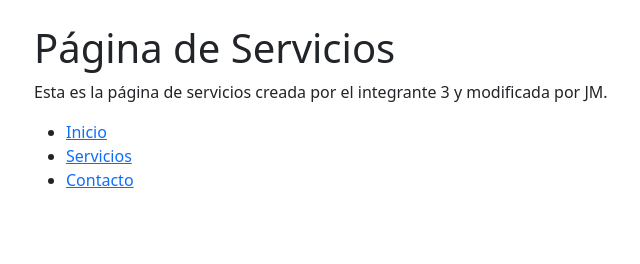
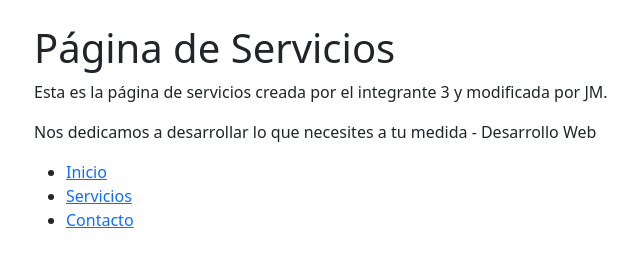
Before and after one commit to Isaac7uiz/uso-de-GIT-3grupo, a plain HTML site: page services.html in a window 1280 px wide. Shown: the whole page, without its empty margins (48-688 px from the left). Drawn offline with nearby package versions, Linux system fonts and the light colour scheme.

Commit message:
nuevo parrafo html creado para complementar la página

```diff
--- a/services.html
+++ b/services.html
@@ -10,6 +10,7 @@
     <div class="container mt-4">
         <h1>Página de Servicios</h1>
         <p>Esta es la página de servicios creada por el integrante 3 y modificada por JM.</p>
+        <p>Nos dedicamos a desarrollar lo que necesites a tu medida - Desarrollo Web</p>
         <ul>
             <li><a href="index.html">Inicio</a></li>
             <li><a href="services.html">Servicios</a></li>
```
